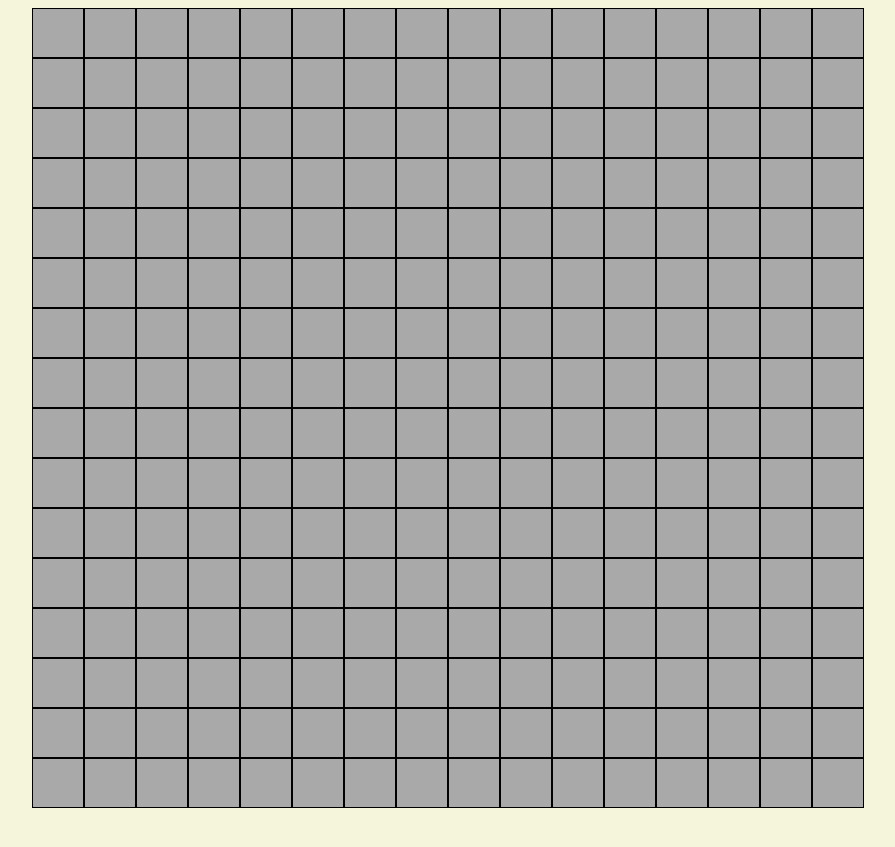
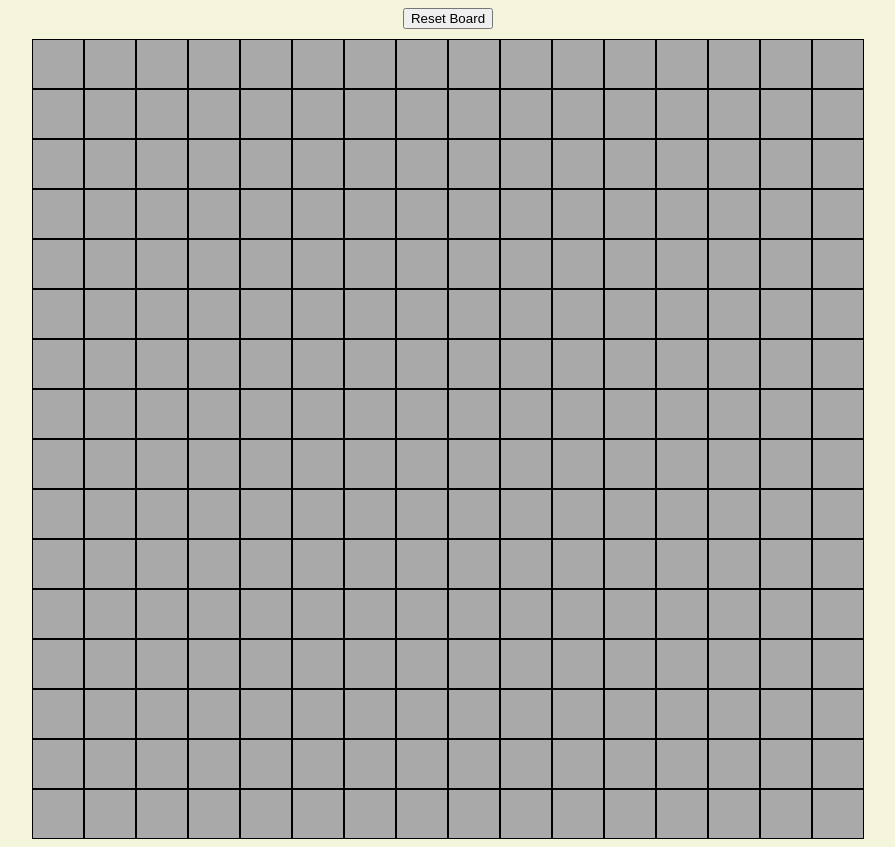
Before and after one commit to ahfercen/etchasketch, a plain HTML site: page index.html in a window 1280 px wide. Shown: the whole page, without its empty margins (192-1087 px from the left). Before the commit the page ends 816 px from the top, so only its background shows below. Drawn offline with Linux system fonts and the light colour scheme.

Commit message:
Control HTML and CSS

```diff
--- a/index.html
+++ b/index.html
@@ -8,7 +8,9 @@
     </head>
     <body>
         <div class="container">
-
+            <div class="Controls">
+                <button>Reset Board</button>
+            </div>
         </div>
     </body>
 </html>
--- a/style.css
+++ b/style.css
@@ -6,6 +6,11 @@ body{
 .container{
     display: flex;
     flex-direction: column;
+}
+.Controls{
+    justify-content: center;
+    display: flex;
+    margin-bottom: 10px;
 }
 /* row styling */
 .row{
```
